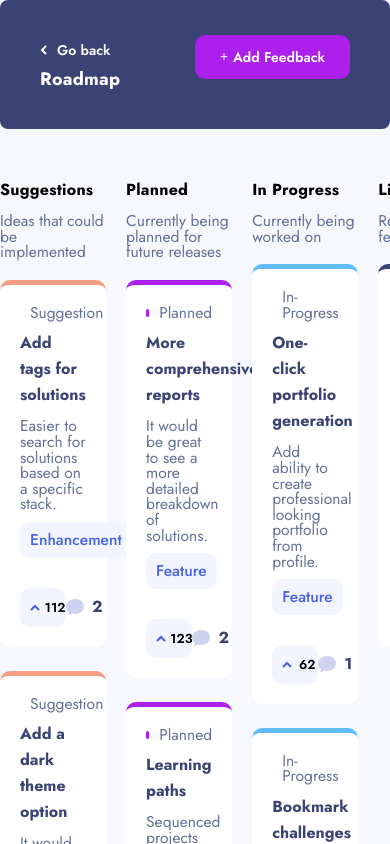
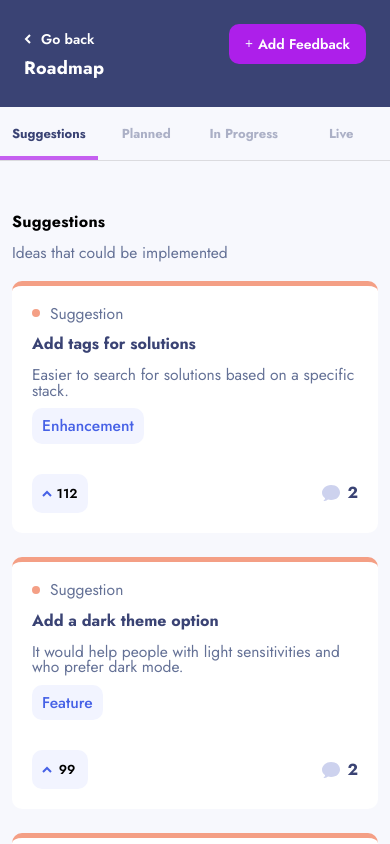
Before and after one commit to amjadsh97/product-feedback-app, a React (Vite) app: page /roadmap in a window 390 px wide. Shown: the top 844 px of the page. Built offline with nearby package versions, Linux system fonts and the light colour scheme.

Commit message:
finish most of the features

```diff
--- a/src/App.css
+++ b/src/App.css
@@ -124,7 +124,7 @@ p.comment-description { color: var(--soft-lavender); line-height: 1.3; font-weig
 
 .comment-info { flex-grow: 1; width: calc(100% - 72px);}
 
-.comments-section .comment.has-replies::before { content: ""; position: absolute; left: 20px; top: 63px; width: 1px; height: 53%; background: hsl(from var(--soft-lavender) h s l / 0.1);}
+/*.comments-section .comment.has-replies::before { content: ""; position: absolute; left: 20px; top: 63px; width: 1px; height: 53%; background: hsl(from var(--soft-lavender) h s l / 0.1);}*/
 
 .comment.has-replies .comment { border: unset;}
 
@@ -208,6 +208,9 @@ p.comment-description { color: var(--soft-lavender); line-height: 1.3; font-weig
   .nav-mobile {
     display: none;
   }
+  .tabs {
+    display: none;
+  }
 }
 
 
@@ -258,7 +261,7 @@ p.comment-description { color: var(--soft-lavender); line-height: 1.3; font-weig
   .nav-mobile {
     position: fixed;
     inset: 0;
-    width: 60vw;
+    width: 72vw;
     left: unset;
     margin: unset;
     height: 100vh;
@@ -361,4 +364,102 @@ p.comment-description { color: var(--soft-lavender); line-height: 1.3; font-weig
     background: rgb(0 0 0 / 50%);
     z-index: 1;
   }
+  .suggestions {
+    padding: 0 24px;
+  }
+
+  .productRequest {
+    padding: 24px;
+    flex-wrap: wrap;
+  }
+
+  .button.upvote-button {
+    order: 2;
+    flex-direction: row;
+  }
+
+  .comments-count {
+    order: 3;
+  }
+
+  .product-request-page {
+    padding: 24px;
+  }
+
+  .button {
+    padding: 10px 16px;
+  }
+
+  .arrow-wrapper {
+    font-size: 1.4rem;
+  }
+
+  .product-request-page.create-update-page {
+    width: auto;
+  }
+
+  .product-request-page.create-update-page .buttons-form {
+    flex-direction: column;
+  }
+
+  .product-request-page.create-update-page.edit .button.delete {
+    margin: unset;
+  }
+
+  .product-request-page.create-update-page .buttons-form .button {
+    justify-content: center;
+  }
+  .roadmap-page .roadmap-header {
+    padding: 24px;
+    border-radius: unset;
+  }
+  .column.hidden {
+    display: none;
+  }
+
+  .roadmap-page .column {
+    max-width: unset;
+    width: calc(100% - 24px);
+  }
+  .tabs {
+    display: flex;
+    overflow: auto;
+    white-space: nowrap;
+    border-bottom: 1px solid rgb(151 151 151 / 30%);
+  }
+
+
+  .tab-item {
+    flex: 1;
+    text-align: center;
+    padding: 20px 10px;
+    position: relative;
+    font-weight: 700;
+    font-size: 1.3rem;
+    color: hsl(from var(--deep-indigo) h s l / 0.4);
+  }
+
+  .tab-item.active {
+    color: var(--deep-indigo);
+  }
+
+  .tab-item:after {
+    content: "";
+    position: absolute;
+    bottom: 0;
+    left: 0;
+    right: 0;
+    height: 4px;
+    background: var(--vivid-magenta-hover);
+    opacity:0;
+    transition:0.2s ease-in;
+  }
+
+  .tab-item.active:after {
+    opacity:1;
+  }
+
+  .roadmap-page .columns-wrapper {
+    justify-content: center;
+  }
 }
--- a/src/compoents/Button/index.tsx
+++ b/src/compoents/Button/index.tsx
@@ -4,7 +4,7 @@ interface ButtonProps {
   label: string | number;
   className?: string;
   icon?: string;
-  onClick?: () => void;
+  onClick?: (param:any) => void;
   bg?:string;
   type?: any,
 }
--- a/src/compoents/CreateProductRequestPage/index.tsx
+++ b/src/compoents/CreateProductRequestPage/index.tsx
@@ -56,7 +56,7 @@ const CreateProductRequestPage = () => {
       const newProductRequest = {
         id: Date.now(), // Generate a unique ID for the new request
         title: formData.title,
-        category: formData.category,
+        category: formData.category.toLowerCase(),
         description: formData.detail,
         upvotes: 0,
         status: "suggestion", // Set a default status
--- a/src/compoents/ProductRequest/index.tsx
+++ b/src/compoents/ProductRequest/index.tsx
@@ -3,8 +3,7 @@ import Button from "../Button";
 import iconComments from "../../../public/assets/shared/icon-comments.svg";
 // @ts-ignore
 import {IProductRequest} from "../../types";
-import {useContext} from "react";
-import {useSuggestions} from "../../context/AppContext.tsx";
+
 
 
 interface ProductRequestProps extends IProductRequest {
@@ -14,7 +13,6 @@ interface ProductRequestProps extends IProductRequest {
 
 const ProductRequest = ({id, title, comments, category, userUpvoted,upvotes, description, onUpvote}: ProductRequestProps) => {
   const navigate = useNavigate()
-  const { state, replyToComment } = useSuggestions();
 
   const handleUpvoteClick = (e: React.MouseEvent) => {
     e.stopPropagation(); // Prevent navigating to the detail page when upvoting
--- a/src/compoents/ProductRequestPage/index.tsx
+++ b/src/compoents/ProductRequestPage/index.tsx
@@ -1,24 +1,27 @@
 import {useNavigate, useParams} from "react-router-dom";
-import { useSuggestions } from "../../context/AppContext.tsx";
+import {useSuggestions} from "../../context/AppContext.tsx";
 import Button from "../Button";
 import ProductRequest from "../ProductRequest";
-import { Comment, User } from "../../types";
-import { useState } from "react";
+import {Comment, User} from "../../types";
+import {useEffect, useRef, useState} from "react";
 
 function ProductRequestPage() {
-  const { id } = useParams<{ id: string }>();
-  const { state, replyToComment, updateUpvotes } = useSuggestions();
+  const {id} = useParams<{ id: string }>();
+  const {state, replyToComment, updateUpvotes} = useSuggestions();
   const [replyingTo, setReplyingTo] = useState<number | null>(null); // Track the comment/reply being replied to
   const [replyContent, setReplyContent] = useState(""); // Track the content of the reply
   const item = state.productRequests.find((productRequest) => productRequest.id === parseInt(id!));
   const currentUser: User = state.currentUser;
+  const navigate = useNavigate();
 
   if (!item) {
     return <div>ProductRequest not found!</div>;
   }
 
-  const handleReplyClick = (commentId: number) => {
-    setReplyingTo(commentId);
+  const handleReplyClick = (commentId?: number) => {
+    if (commentId !== undefined) {
+      setReplyingTo(commentId);
+    }
   };
 
   const findCommentById = (comments: Comment[], id: number): Comment | null => {
@@ -50,11 +53,45 @@ function ProductRequestPage() {
     }
   };
 
-  const CommentComponent = ({ user, content, replies, replyingTo, id }: Comment) => {
+  const CommentComponent = ({user, content, replies, replyingTo, id}: Comment) => {
+    const commentRef = useRef<HTMLDivElement>(null);
+
+    useEffect(() => {
+      const commentElement = commentRef.current;
+      const lineElem = document.querySelector(".comment-line");
+      if (lineElem) return;
+
+      if (commentElement && replies && replies.length > 0) {
+        // Find the last reply element
+        const lastReply = commentElement.querySelector('.comment:last-of-type');
+
+
+        if (lastReply) {
+          const line = document.createElement('div');
+          line.classList.add('comment-line');
+          line.style.position = 'absolute';
+          line.style.left = '20px';
+          line.style.width = '1px';
+          line.style.background = 'hsl(from var(--soft-lavender) h s l / 0.1)';
+          line.style.transform = 'translateY(60px)';
+
+          // Calculate height from top of the comment to the bottom of the last reply's avatar
+          const commentTop = commentElement.getBoundingClientRect().top;
+          const lastReplyBottom = lastReply.querySelector('.image-wrapper')?.getBoundingClientRect().bottom;
+
+          if (lastReplyBottom) {
+            line.style.height = `${lastReplyBottom - commentTop - 80}px`; // Set the dynamic height
+          }
+
+          commentElement.appendChild(line);
+        }
+      }
+    }, [replies]);
+
     return (
-      <div className={`comment ${replies && replies.length > 0 ? "has-replies" : ""}`}>
+      <div ref={commentRef} className={`comment ${replies && replies.length > 0 ? "has-replies" : ""}`}>
         <div className="image-wrapper">
-          <img src={"../" + user.image} alt="" />
+          <img src={"../" + user.image} alt=""/>
         </div>
         <div className="comment-info">
           <div className="comment-row">
@@ -62,7 +99,7 @@ function ProductRequestPage() {
               <h3 className="full-name h4-style">{user.name}</h3>
               <div className="username h4-style">@{user.username}</div>
             </div>
-            <Button className='reply-button' label="Reply" onClick={() => handleReplyClick(id)} />
+            <Button className='reply-button' label="Reply" onClick={() => handleReplyClick(id)}/>
           </div>
           <p className="comment-description">
             {replyingTo && <strong className="replying-to">@{replyingTo} </strong>}
@@ -86,14 +123,28 @@ function ProductRequestPage() {
       </div>
     );
   };
+
+
   // eslint-disable-next-line react-hooks/rules-of-hooks
-  const navigate = useNavigate();
+  useEffect(() => {
+    if (innerWidth < 768) {
+      document.querySelectorAll(".comment").forEach(elem => {
+        const descriptionElement = elem.querySelector(".comment-description");
+        if (descriptionElement) {
+          elem.append(descriptionElement);
+        }
+      });
+    }
+
+  }, []);
 
   return (
     <div className='product-request-page'>
       <div className="buttons">
-        <Button label={"Go back"} bg={""} icon={"../public/assets/shared/icon-arrow-left.svg"} className='go-back-button' onClick={() => navigate(`/`)}/>
-        <Button className='feedback' label={"Edit Feedback"} bg={"var(--vibrant-blue)"}  onClick={() => navigate(`/update-product-request/${id}`)}/>
+        <Button label={"Go back"} bg={""} icon={"../public/assets/shared/icon-arrow-left.svg"}
+                className='go-back-button' onClick={() => navigate(`/`)}/>
+        <Button className='feedback' label={"Edit Feedback"} bg={"var(--vibrant-blue)"}
+                onClick={() => navigate(`/update-product-request/${id}`)}/>
       </div>
 
       {item && (
@@ -130,7 +181,7 @@ function ProductRequestPage() {
                 />
                 <div className="form-row">
                   <span className="char-left body-l">250 Characters left</span>
-                  <Button label={"Post Comment"} bg={"var(--vivid-magenta)"} onClick={handleAddReply} />
+                  <Button label={"Post Comment"} bg={"var(--vivid-magenta)"} onClick={handleAddReply}/>
                 </div>
               </form>
             )}
--- a/src/compoents/RoadmapPage/index.tsx
+++ b/src/compoents/RoadmapPage/index.tsx
@@ -2,10 +2,12 @@ import Button from "../Button";
 import { useNavigate } from "react-router-dom";
 import iconComments from "../../../public/assets/shared/icon-comments.svg";
 import { useSuggestions } from "../../context/AppContext.tsx";
+import {useState} from "react";
 
 const Roadmap = () => {
   const navigate = useNavigate();
   const { state } = useSuggestions();
+  const [activeTab, setActiveTab] = useState<string>("suggestion"); // Default to the first tab
 
   // Group feedback items by their status
   const groupedFeedback = state.productRequests.reduce((acc, product) => {
@@ -37,9 +39,22 @@ const Roadmap = () => {
         <Button onClick={() => navigate("/create-product-request")} className='add-button' label={"Add Feedback"} icon={"public/assets/shared/icon-plus.svg"} bg={"var(--vivid-magenta)"}/>
       </div>
 
+      {/*the tabs only on mobile*/}
+      <div className="tabs">
+        {Object.keys(groupedFeedback).map((status) => (
+          <div
+            key={status}
+            className={`tab-item ${activeTab === status ? "active" : ""}`}
+            onClick={() => setActiveTab(status)}
+          >
+            {statusDetails[status].title}
+          </div>
+        ))}
+      </div>
+
       <div className="columns-wrapper">
         {Object.keys(groupedFeedback).map((status) => (
-          <div className="column" key={status}>
+          <div className={`column ${innerWidth < 768 && activeTab === status ? "active" : "hidden"}`} key={status}>
             <h2 className="roadmap-title h3-style">{statusDetails[status].title}</h2>
             <p className="roadmap-description">{statusDetails[status].description}</p>
             <div className="cards">
--- a/src/context/AppContext.tsx
+++ b/src/context/AppContext.tsx
@@ -1,23 +1,7 @@
 import React, {createContext, useState, useEffect, useContext} from 'react';
 import data from "../data.json";
-import {AppContextProps, AppState, IProductRequest} from "../types";
+import {AppContextProps, AppState, IProductRequest, Comment} from "../types";
 // Define the types for your data
-interface User {
-  image: string;
-  name: string;
-  username: string;
-}
-
-interface Comment {
-  id: number;
-  content: string;
-  user: User;
-  replies?: Comment[];
-}
-
-
-
-
 
 const AppContext = createContext<AppContextProps | undefined>(undefined);
 
@@ -104,6 +88,9 @@ const AppProvider: React.FC<{ children: React.ReactNode }> = ({ children }) => {
   // Reply to comment
   // Context file
   const replyToComment = (suggestionId: number, commentId: number, reply: Comment) => {
+    if (reply.id === undefined) {
+      throw new Error("Reply must have an ID.");
+    }
     const addReplyToComment = (comments: Comment[]): Comment[] => {
       return comments.map((comment) => {
         if (comment.id === commentId) {
@@ -126,11 +113,11 @@ const AppProvider: React.FC<{ children: React.ReactNode }> = ({ children }) => {
 
     setState((prevState) => ({
       ...prevState,
-      productRequests: prevState.productRequests.map((productRequest) =>
+      productRequests: prevState.productRequests.map((productRequest:IProductRequest) =>
         productRequest.id === suggestionId
           ? {
             ...productRequest,
-            comments: addReplyToComment(productRequest.comments || []),
+            comments: addReplyToComment(productRequest.comments as Comment[]),
           }
           : productRequest
       ),
@@ -138,6 +125,7 @@ const AppProvider: React.FC<{ children: React.ReactNode }> = ({ children }) => {
   };
 
 
+  // @ts-ignore
   return (
     <AppContext.Provider
       value={{
--- a/src/types/index.ts
+++ b/src/types/index.ts
@@ -19,7 +19,7 @@ export interface IProductRequest {
   upvotes: number;
   status?: string;
   description: string;
-  comments: Comment[];
+  comments?: Comment[];
   userUpvoted?: boolean; // Optional to avoid issues when mapping over initial data
 }
 
```
